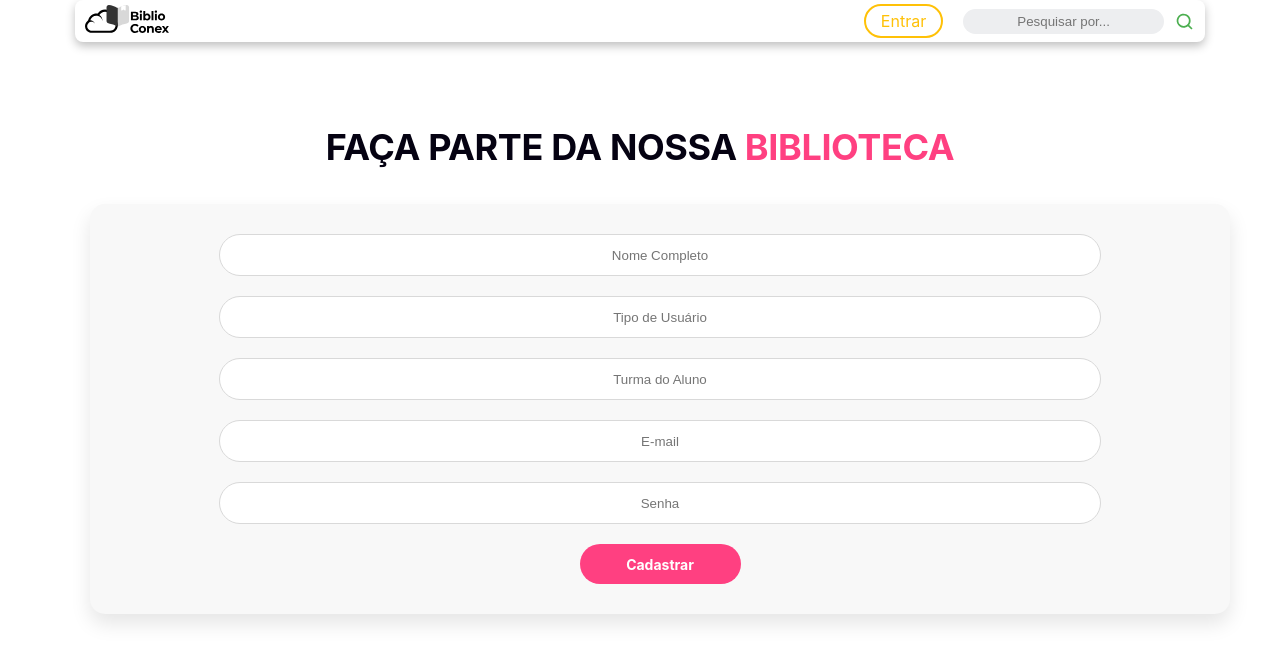
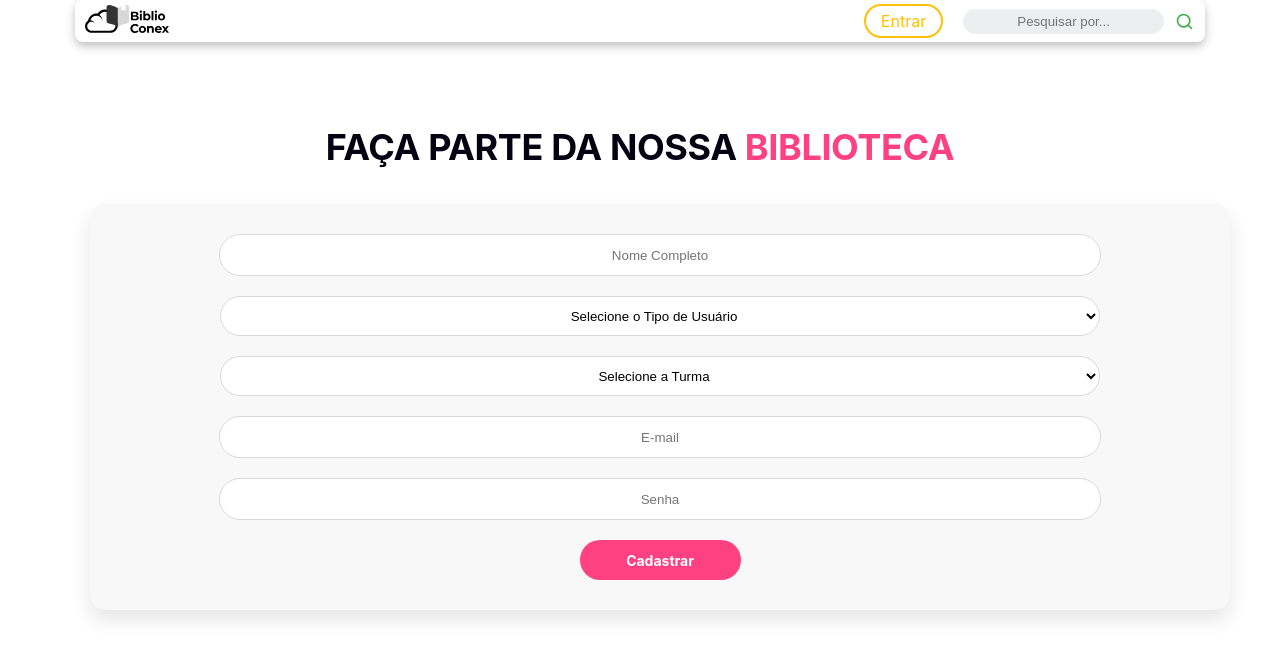
Before and after one commit to ES-231-gp2/frontend, a React (Create React App) app in the folder biblioconex/: page /cadastro in a window 1280 px wide. Shown: the top 662 px of the page. Built offline with nearby package versions, Linux system fonts and the light colour scheme; what axios-mock-adapter would draw is missing.

Commit message:
add mensagem de sucesso ao cadastrar e melhora o componente

```diff
--- a/biblioconex/package.json
+++ b/biblioconex/package.json
@@ -10,7 +10,7 @@
     "axios": "^1.5.1",
     "react": "^18.2.0",
     "react-dom": "^18.2.0",
-    "react-router-dom": "^6.16.0",
+    "react-router-dom": "^6.17.0",
     "react-scripts": "5.0.1",
     "web-vitals": "^2.1.4"
   },
--- a/biblioconex/src/containers/Cadastro/Cadastro.css
+++ b/biblioconex/src/containers/Cadastro/Cadastro.css
@@ -7,6 +7,7 @@
     margin-left: auto;
     margin-right: auto;
     text-align: center;
+    align-items: center;
 }
 
 .Form-contents-cadastro {
@@ -34,6 +35,25 @@ input {
     margin: 10px;
     text-align: center;
 }
+
+select {
+    width: 80%;
+    height: 40px;
+    flex-shrink: 0;
+    border-radius: 30px;
+    border: 1px solid #D9D9D9;
+    background: #FFF;
+    margin: 10px;
+    text-align: center;
+}
+
+select option {
+    background: #fff;
+    color: #333;
+    padding: 10px;
+    border-bottom: 1px solid #ccc;
+}
+
 
 .botao-cadastro {
     width: 161px;
@@ -71,6 +91,21 @@ h1 {
     letter-spacing: -0.95px;
 }
 
+.mensagem-sucesso {
+    width: 100%;
+    height: auto;
+    padding: 20px;
+    margin-bottom: 10px;
+    background-color: #007924;
+    color: #FFFFFF;
+    display: flex;
+    justify-content: center;
+    align-items: center;
+    box-shadow: 0px 10px 20px 0px rgba(0, 0, 0, 0.10);
+    border-radius: 8px;
+}
+
+
 @media (max-width: 768px) {
     .Cadastro-contents {
         margin-top: 50px;
@@ -90,6 +125,11 @@ h1 {
         align-items: center;
     }
 
+    .mensagem-sucesso {
+        width: 90%;
+        height: auto;
+    }
+
     h1 {
         width: 100%;
         margin: auto;
@@ -99,4 +139,8 @@ h1 {
     input {
         width: 90%;
     }
+
+    select {
+        width: 90%;
+    }
 }
--- a/biblioconex/src/containers/Cadastro/Cadastro.js
+++ b/biblioconex/src/containers/Cadastro/Cadastro.js
@@ -1,20 +1,96 @@
-import './Cadastro.css'
+import React, { useState } from 'react';
+import './Cadastro.css';
 
 export default function () {
+    const [userData, setUserData] = useState({
+        nome: '',
+        tipoUsuario: '',
+        turma: '',
+        email: '',
+        senha: '',
+    });
+
+    const [cadastroSucesso, setCadastroSucesso] = useState(false);
+    const [redirectToLogin, setRedirectToLogin] = useState(false);
+
+    const handleInputChange = (e) => {
+        const { name, value } = e.target;
+        setUserData({ ...userData, [name]: value });
+    };
+
+    const handleCadastroClick = () => {
+        // Lógica de cadastro simulada
+        setTimeout(() => {
+            setCadastroSucesso(true);
+            setRedirectToLogin(true);
+            setUserData({
+                nome: '',
+                tipoUsuario: '',
+                turma: '',
+                email: '',
+                senha: '',
+            });
+        }, 5000);
+    };
+
+    if (redirectToLogin) {
+        window.location.href = '/login';
+    }
+
     return (
         <div className='Cadastro-contents'>
             <h1>FAÇA PARTE DA NOSSA <span className='biblioteca-rosa'>BIBLIOTECA</span></h1>
             <div className='Form-contents-cadastro'>
-                <input placeholder='Nome Completo'></input>
-                <input placeholder='Tipo de Usuário'></input>
-                <input placeholder='Turma do Aluno'></input>
-                <input placeholder='E-mail'></input>
-                <input placeholder='Senha'></input>
-                <div className='botao-cadastro'>
+                {cadastroSucesso && (
+                    <div className='mensagem-sucesso'>
+                        Cadastro realizado com sucesso!
+                    </div>
+                )}
+                <input
+                    type="text"
+                    name="nome"
+                    placeholder='Nome Completo'
+                    value={userData.nome}
+                    onChange={handleInputChange}
+                />
+                <select
+                    name="tipoUsuario"
+                    value={userData.tipoUsuario}
+                    onChange={handleInputChange}
+                >
+                    <option value="">Selecione o Tipo de Usuário</option>
+                    <option value="aluno">Aluno</option>
+                    <option value="professor">Professor</option>
+                </select>
+                <select
+                    name="turma"
+                    value={userData.turma}
+                    onChange={handleInputChange}
+                >
+                    <option value="">Selecione a Turma</option>
+                    <option value="Turma A">Turma A</option>
+                    <option value="Turma B">Turma B</option>
+                    <option value="Turma C">Turma C</option>
+                </select>
+                <input
+                    type="email"
+                    name="email"
+                    placeholder='E-mail'
+                    value={userData.email}
+                    onChange={handleInputChange}
+                />
+                <input
+                    type="password"
+                    name="senha"
+                    placeholder='Senha'
+                    value={userData.senha}
+                    onChange={handleInputChange}
+                />
+                <div className='botao-cadastro' onClick={handleCadastroClick}>
                     Cadastrar
                 </div>
+
             </div>
         </div>
-    )
-    //TODO: Criar alguma ação para o botão de cadastro, aparecer uma mensagem ou algo do tipo
+    );
 }
```
Also changed, not shown: 1 other file (tests, documents, lock files or other folders).
